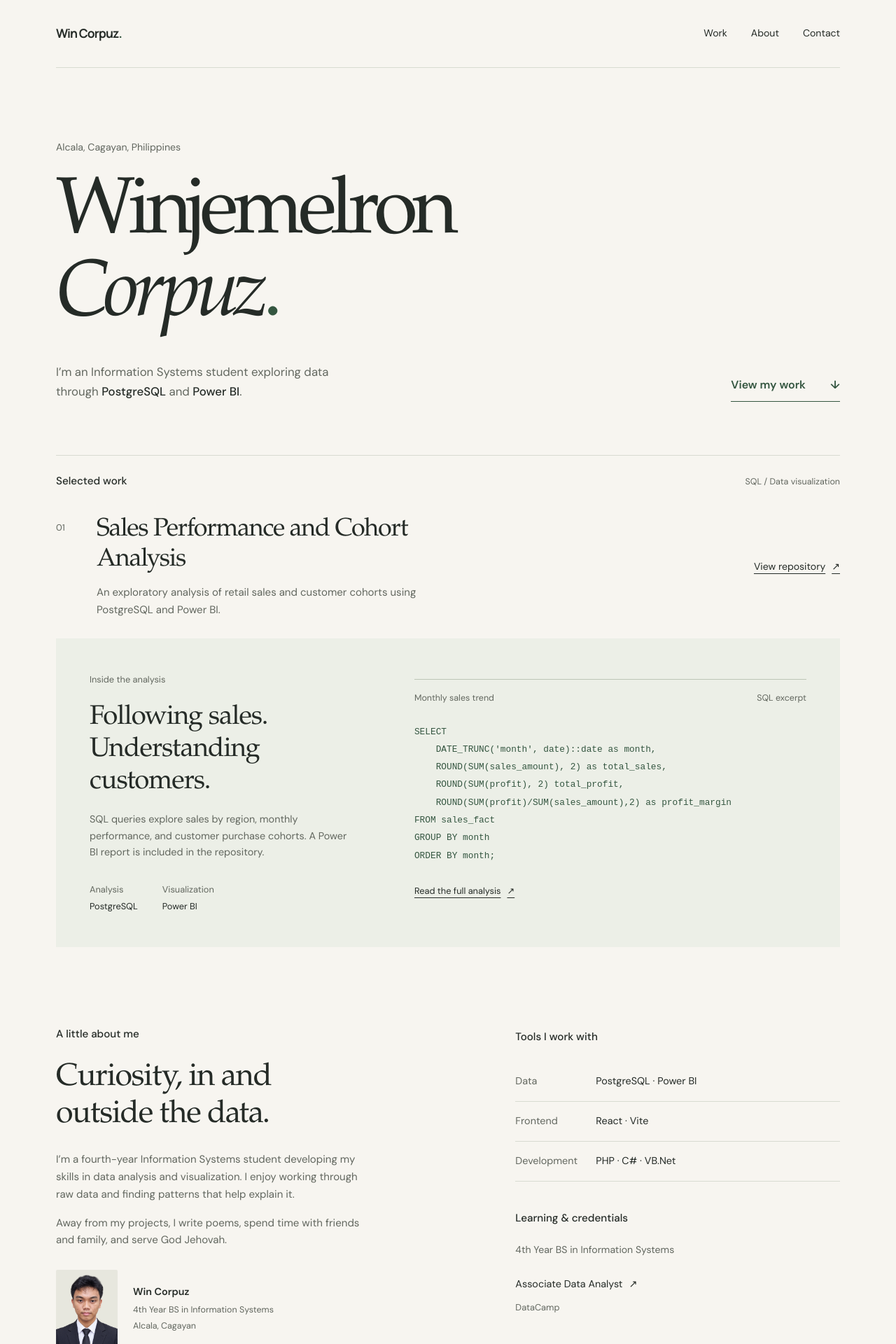
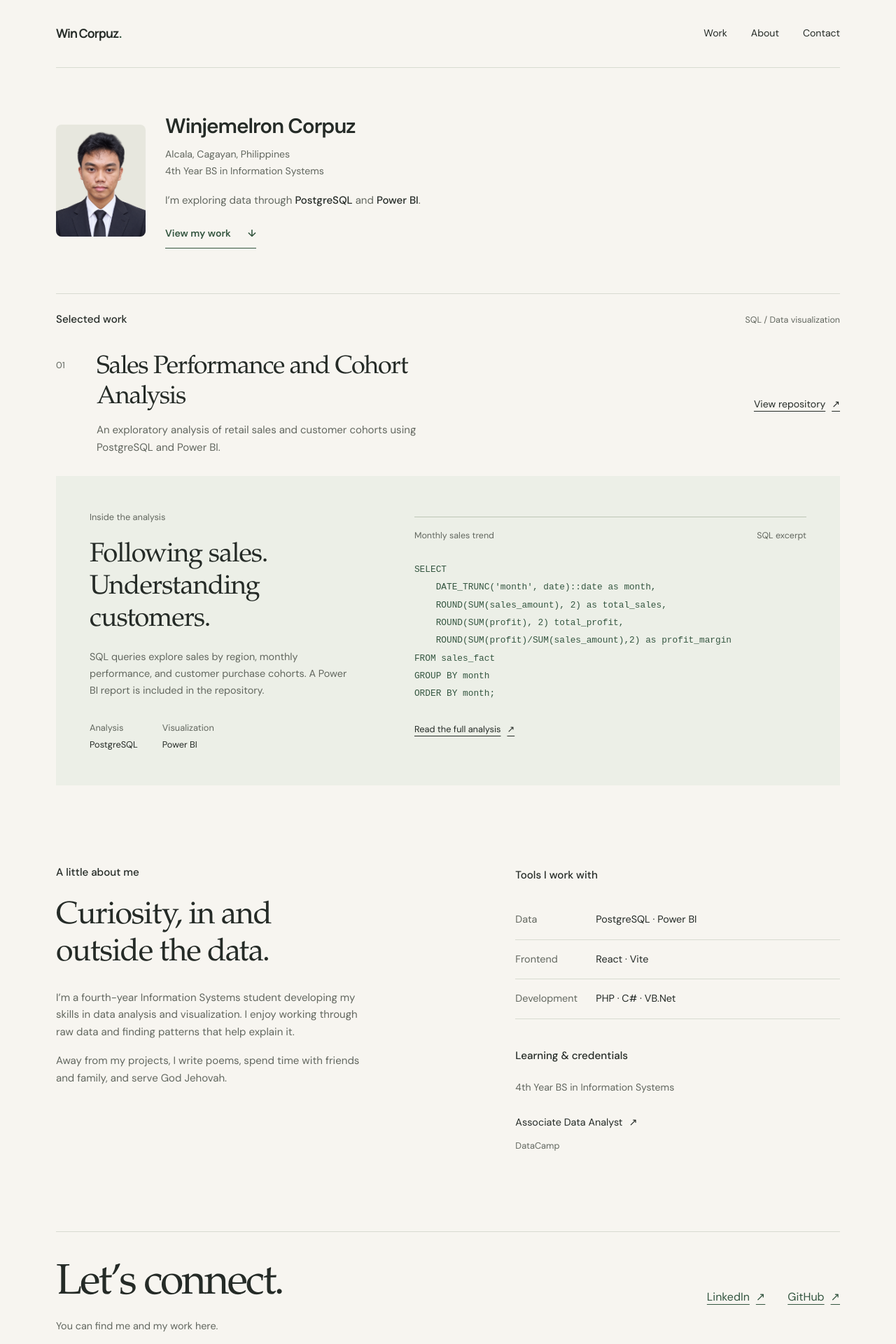
Before and after one commit to pd-winsql/portfolio, a React (Vite) app: page / in a window 1280 px wide. Shown: the top 1920 px of the page at 70% size. Built offline with nearby package versions, Linux system fonts and the light colour scheme.

Commit message:
place hero image at hero section

```diff
--- a/src/components/PortfolioSections.jsx
+++ b/src/components/PortfolioSections.jsx
@@ -17,13 +17,20 @@ export function Navigation() {
 }
 
 export function Hero() {
+  const [portraitFailed, setPortraitFailed] = useState(false);
   return (
     <section className="hero" id="home" aria-labelledby="name-heading">
-      <p className="hero-location">{profile.location}, Philippines</p>
-      <h1 id="name-heading">Winjemelron<br /><span>Corpuz</span><span className="name-period">.</span></h1>
-      <div className="hero-bottom">
-        <p>I’m an Information Systems student exploring data through <strong>PostgreSQL</strong> and <strong>Power BI</strong>.</p>
-        <a className="primary-link" href="#work">View my work <span aria-hidden="true">↓</span></a>
+      {!portraitFailed && <img className="hero-portrait" src={profile.portrait} alt={`Portrait of ${profile.name}`} width="128" height="160" fetchPriority="high" onError={() => setPortraitFailed(true)} />}
+      <div className="hero-text">
+        <h1 id="name-heading">{profile.name}</h1>
+        <div className="hero-details">
+          <p>{profile.location}, Philippines</p>
+          <p>{profile.education}</p>
+        </div>
+        <div className="hero-bottom">
+          <p>I’m exploring data through <strong>PostgreSQL</strong> and <strong>Power BI</strong>.</p>
+          <a className="primary-link" href="#work">View my work <span aria-hidden="true">↓</span></a>
+        </div>
       </div>
     </section>
   );
@@ -60,17 +67,12 @@ export function Projects() {
 }
 
 export function About() {
-  const [portraitFailed, setPortraitFailed] = useState(false);
   return (
     <div className="about-content">
       <h2 id="about-heading">A little about me</h2>
       <p className="about-lead">Curiosity, in and<br />outside the data.</p>
       <p>I’m a fourth-year Information Systems student developing my skills in data analysis and visualization. I enjoy working through raw data and finding patterns that help explain it.</p>
       <p>Away from my projects, I write poems, spend time with friends and family, and serve God Jehovah.</p>
-      <div className="portrait-row">
-        {!portraitFailed && <img src={profile.portrait} alt={`Portrait of ${profile.name}`} width="88" height="110" loading="lazy" onError={() => setPortraitFailed(true)} />}
-        <div><span className="portrait-name">Win Corpuz</span><span>{profile.education}</span><span>{profile.location}</span></div>
-      </div>
     </div>
   );
 }
--- a/styles.css
+++ b/styles.css
@@ -28,15 +28,15 @@ img { max-width: 100%; display: block; }
 .wordmark span { color: var(--accent); }
 .site-header nav { display: flex; gap: clamp(12px, 3vw, 34px); }
 .site-header nav a { font-size: .88rem; display: inline-flex; align-items: center; min-height: 44px; }
-.hero { padding-block: clamp(55px, 8vw, 105px) clamp(48px, 6vw, 78px); animation: arrive .7s ease-out both; }
-.hero-location { color: var(--muted); font-size: .88rem; margin-bottom: 25px; }
-h1 { font-family: var(--serif); font-weight: 400; font-size: clamp(2.8rem, 8.9vw, 7.4rem); line-height: 1.03; letter-spacing: -.065em; }
-h1 > span:not(.name-period) { font-style: italic; }
-.name-period { color: var(--accent); }
-.hero-bottom { margin-top: 35px; display: flex; flex-direction: column; gap: 25px; }
-.hero-bottom p { max-width: 420px; font-size: 1.05rem; color: var(--muted); }
+.hero { padding-block: clamp(40px, 5vw, 64px); display: flex; flex-direction: column; align-items: center; gap: 24px; text-align: center; animation: arrive .7s ease-out both; }
+.hero-portrait { width: 112px; height: 140px; object-fit: contain; object-position: center bottom; background: #e7e7de; border-radius: 8px; flex-shrink: 0; }
+.hero-text { min-width: 0; }
+h1 { font-family: var(--sans); font-weight: 600; font-size: clamp(1.5rem, 2.4vw, 1.85rem); line-height: 1.3; letter-spacing: -.035em; }
+.hero-details { margin-top: 10px; color: var(--muted); font-size: .88rem; }
+.hero-bottom { margin-top: 18px; display: flex; flex-direction: column; align-items: center; gap: 14px; }
+.hero-bottom p { max-width: 420px; font-size: .94rem; color: var(--muted); }
 .hero-bottom strong { color: var(--ink); font-weight: 500; }
-.primary-link { align-self: flex-start; display: inline-flex; align-items: center; justify-content: space-between; gap: 35px; color: var(--accent); border-bottom: 1px solid var(--accent); padding-block: 9px; font-weight: 600; }
+.primary-link { display: inline-flex; align-items: center; justify-content: space-between; gap: 24px; color: var(--accent); border-bottom: 1px solid var(--accent); padding-block: 9px; font-size: .88rem; font-weight: 600; }
 .primary-link span { transition: transform .2s ease; }
 .primary-link:hover span { transform: translateY(4px); }
 .section-heading { border-top: 1px solid var(--rule); padding-top: 24px; display: flex; justify-content: space-between; gap: 12px; align-items: baseline; }
@@ -63,10 +63,6 @@ a:hover .external-mark { transform: translate(2px, -2px); }
 .background-section { display: grid; gap: 46px; margin-block: clamp(60px, 9vw, 112px); }
 .about-lead { font-family: var(--serif); font-size: clamp(2rem, 4vw, 2.8rem); line-height: 1.18; letter-spacing: -.03em; margin-top: 24px; margin-bottom: 24px; }
 .about-content > p:not(.about-lead) { max-width: 440px; margin-top: 16px; color: var(--muted); font-size: .94rem; }
-.portrait-row { display: flex; gap: 22px; align-items: center; margin-top: 30px; }
-.portrait-row img { object-fit: contain; object-position: bottom; background: #e7e7de; border-radius: 2px; flex-shrink: 0; }
-.portrait-row > div { display: grid; gap: 3px; color: var(--muted); font-size: .78rem; }
-.portrait-name { font-weight: 600; color: var(--ink); font-size: .9rem; }
 .background-details { min-width: 0; }
 .background-details h3 { font-weight: 500; font-size: .95rem; }
 .skills dl { margin-top: 23px; }
@@ -88,8 +84,9 @@ a:hover .external-mark { transform: translate(2px, -2px); }
 @keyframes arrive { from { opacity: 0; transform: translateY(12px); } to { opacity: 1; transform: translateY(0); } }
 @media (min-width: 620px) {
   .page-shell { width: min(1120px, calc(100% - 80px)); }
-  .hero-bottom { flex-direction: row; justify-content: space-between; align-items: flex-end; }
-  .primary-link { align-self: flex-end; flex-shrink: 0; }
+  .hero { flex-direction: row; text-align: left; gap: 28px; }
+  .hero-portrait { width: 128px; height: 160px; }
+  .hero-bottom { align-items: flex-start; }
   .site-footer { flex-direction: row; justify-content: space-between; align-items: center; }
   .contact-section { flex-direction: row; justify-content: space-between; align-items: center; }
 }
@@ -106,7 +103,6 @@ a:hover .external-mark { transform: translate(2px, -2px); }
   .site-header nav { gap: 10px; }
   .wordmark { font-size: 1rem; }
   .site-header nav a { font-size: .78rem; }
-  h1 { font-size: 2.65rem; }
   .project-study { padding: 18px; }
   .skills dl > div { grid-template-columns: 90px 1fr; }
 }
```
